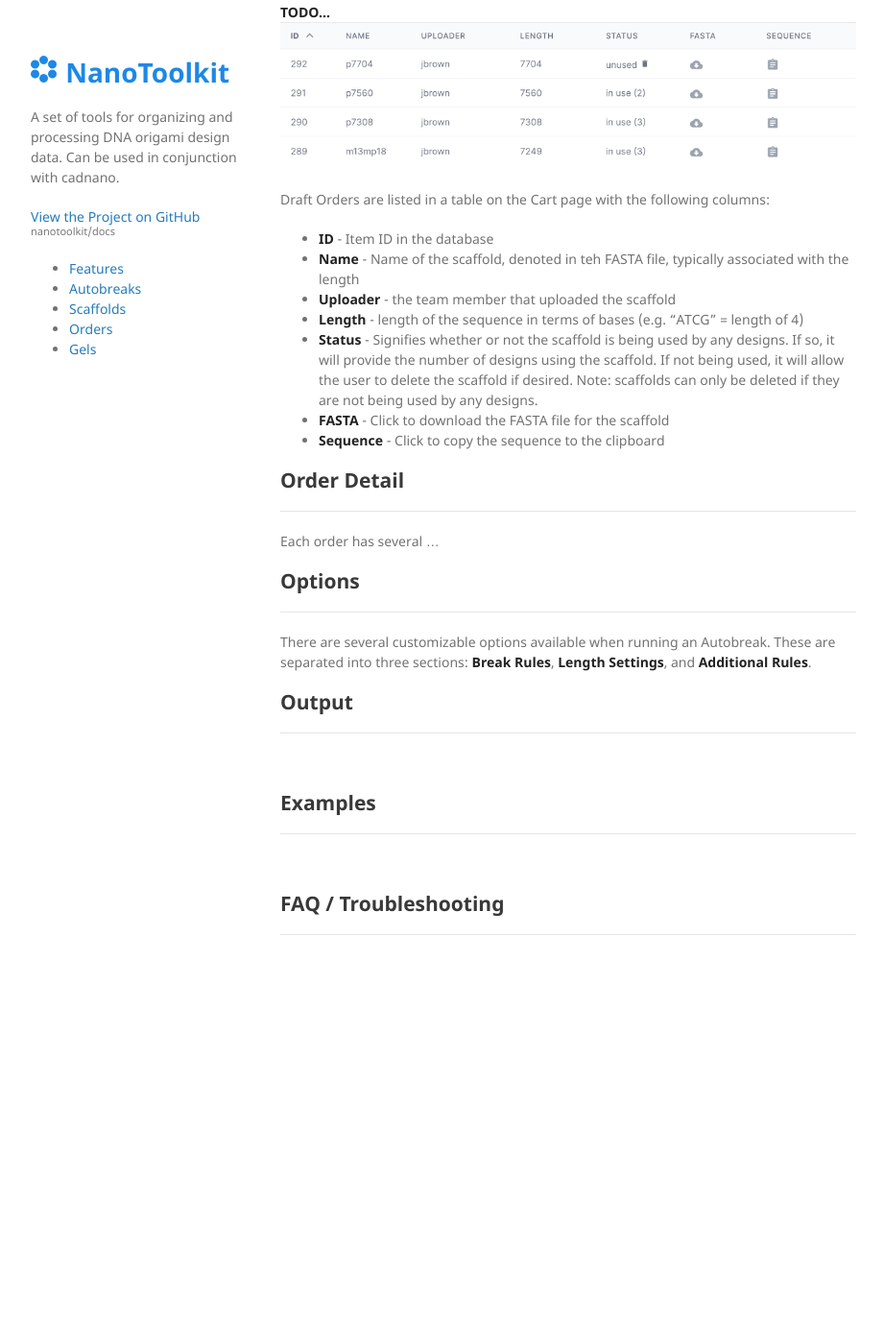
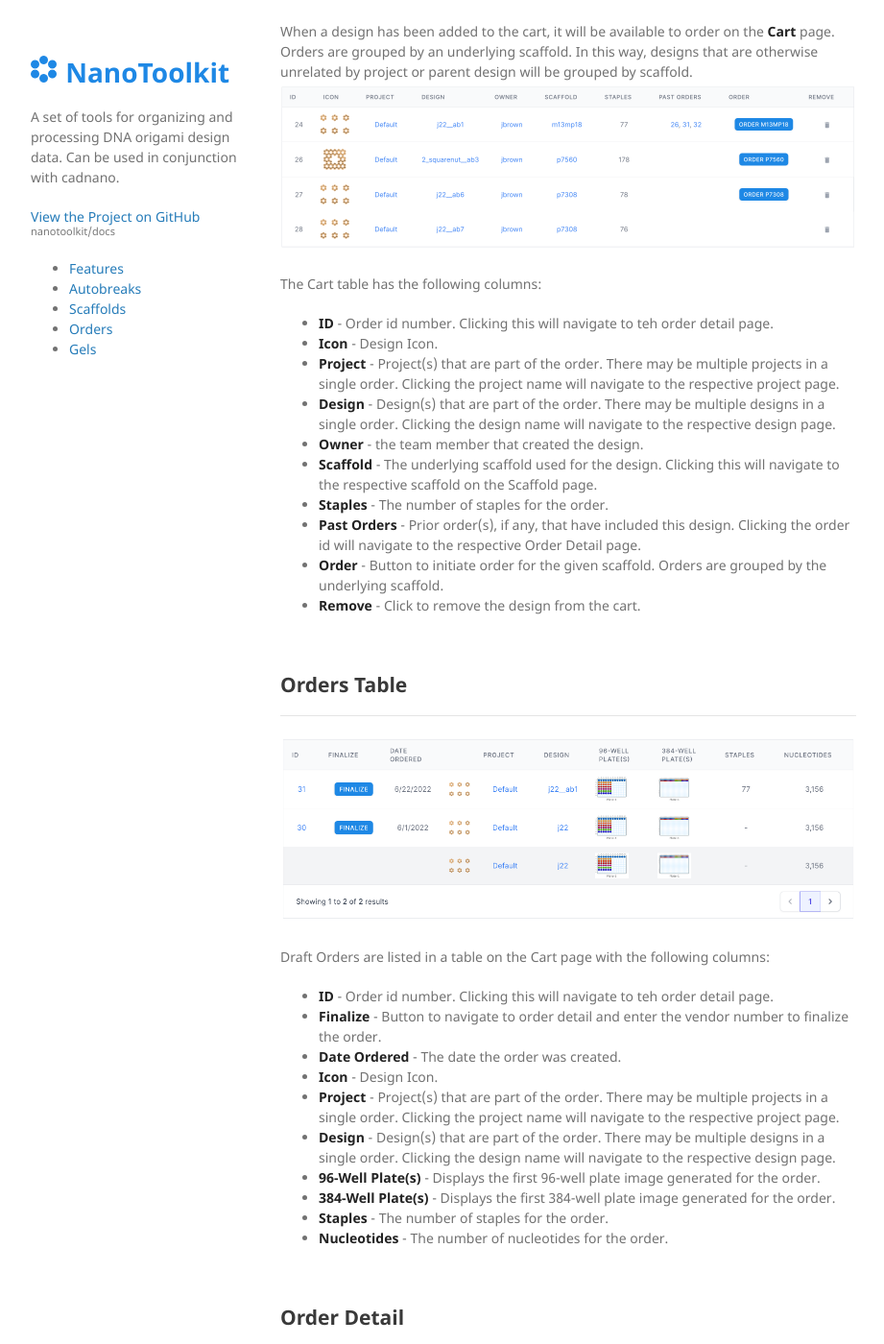
Before and after one commit to nanotoolkit/docs, a Jekyll site: the page built from pages/orders.md, in a window 1280 px wide and 1400 px high, scrolled down 2379 px. Shown: the whole window at 96% size, without its empty margins (178-1099 px from the left). Built offline with Jekyll 4.4.1, drawn with Linux system fonts in a browser that asks for light colours; our own code applies the rules of GitHub Pages for plain Markdown files; before the commit the page ends 3464 px from its top, so only the background shows below that; some of the changed text lies outside the part shown.

Commit message:
Update orders.md

```diff
--- a/pages/orders.md
+++ b/pages/orders.md
@@ -33,18 +33,20 @@ An order can be in one of two states during the ordering process:
 
 An order takes a few seconds (~10 seconds) for Nanotoolkit to generate the well layouts and other
 pertinent order information. During this time the order will show up in the **Draft Orders - Processing** Table on the **Cart** page.
+
 Once Nanotoolkit has finished processing the designs and created all the necessary information, the order
 will move from the Processing table to the **Draft Orders - Completed** table. At this point all the required information has been
 generated, and the lab technician can use this information to place an order with a vendor. While the order is waiting to be
 fulfilled, it will remain in the Draft Orders table for reference. Clicking the **order id** in the table will bring up details
-for the Draft Order. Finally, when the material has been received by the lab, the order is considered fulfilled.
+for the Draft Order.
+
+Finally, when the material has been received by the lab, the order is considered fulfilled.
 The user can enter a vendor number for the order, effectively marking it as "**Finalized**."
 This will move the order from the Draft Orders table to the **Orders** page,
 where all past fulfilled orders are tracked.
 
 <br>
-
-### Finalizing an Order
+#### Finalizing an Order
 To finalize a draft order after material has been received:
 1. Find the order on the Cart page and select the **order id**.
 ![](../assets/img/orders-table-id.png)
@@ -52,7 +54,7 @@ To finalize a draft order after material has been received:
 
 
 2. The **Order Detail** page will come up. Click the "Finalize" button in the top right corner.
-![](../assets/img/order-finalize-button.png)
+![](../assets/img/order-finalize-button-no-header.png)
 
 
 3. A dialog will pop up. Enter the Vendor Number associated with the order.
@@ -61,41 +63,65 @@ a vendor number and clicking **Enter**, a confirmation will pop up and the order
 **Orders** page.
 <img src="../assets/img/order-finalize-dialog.png" alt="drawing" width="400"/>
 <img src="../assets/img/order-finalize-confirmation.png" alt="drawing" width="400"/>
+
 <br>
 
 
 ## Putting Items in the Cart
 ---
-Items are placed in the Cart from the Projects page. After selecting a project,
+Items are placed in the Cart from the **Projects** page. After selecting a project,
 all the designs for that project will be shown on the right side of the page.
+
 Only eligible designs will have an "**Add to Cart**" icon available at the far right of the design row.
 Clicking this icon will add the design to the cart. Clicking it a second time will remove the item
 from the cart.
 
-When a design has been added to the cart, it will also show up on the **Cart** page.
+When a design has been added to the cart, it will be available to order on the **Cart** page.
+Orders are grouped by an underlying scaffold. In this way, designs that are otherwise unrelated by project or parent
+design will be grouped by scaffold.
+![](../assets/img/cart-table-2-no-header.png)
 
 
+The Cart table has the following columns:
 
+* **ID** - Order id number. Clicking this will navigate to teh order detail page.
+* **Icon** - Design Icon.
+* **Project** - Project(s) that are part of the order. There may be multiple projects in a single order.
+  Clicking the project name will navigate to the respective project page.
+* **Design** - Design(s) that are part of the order. There may be multiple designs in a single order.
+  Clicking the design name will navigate to the respective design page.
+* **Owner** - the team member that created the design.
+* **Scaffold** - The underlying scaffold used for the design. Clicking this will navigate to the respective scaffold
+on the Scaffold page.
+* **Staples** - The number of staples for the order.
+* **Past Orders** - Prior order(s), if any, that have included this design. Clicking the order id will navigate to the
+respective Order Detail page.
+* **Order** - Button to initiate order for the given scaffold. Orders are grouped by the underlying scaffold.
+* **Remove** - Click to remove the design from the cart.
+
+<br>
 ## Orders Table
 ---
 
-<span style="color: red;">**TODO...**</span>
-![](../assets/img/scaffold-table.png)
+![](../assets/img/cart-draft-orders-completed-table-no-header.png)
 
 
 Draft Orders are listed in a table on the Cart page with the following columns:
 
-* **ID** - Item ID in the database
-* **Name** - Name of the scaffold, denoted in teh FASTA file, typically associated with the length
-* **Uploader** - the team member that uploaded the scaffold
-* **Length** - length of the sequence in terms of bases (e.g. "ATCG" = length of 4)
-* **Status** - Signifies whether or not the scaffold is being used by any designs. If so, it will provide
-  the number of designs using the scaffold. If not being used, it will allow the user to delete the scaffold
-  if desired. Note: scaffolds can only be deleted if they are not being used by any designs.
-* **FASTA** - Click to download the FASTA file for the scaffold
-* **Sequence** - Click to copy the sequence to the clipboard
+* **ID** - Order id number. Clicking this will navigate to teh order detail page.
+* **Finalize** - Button to navigate to order detail and enter the vendor number to finalize the order.
+* **Date Ordered** - The date the order was created.
+* **Icon** - Design Icon.
+* **Project** - Project(s) that are part of the order. There may be multiple projects in a single order.
+Clicking the project name will navigate to the respective project page.
+* **Design** - Design(s) that are part of the order. There may be multiple designs in a single order.
+Clicking the design name will navigate to the respective design page.
+* **96-Well Plate(s)** - Displays the first 96-well plate image generated for the order.
+* **384-Well Plate(s)** - Displays the first 384-well plate image generated for the order.
+* **Staples** - The number of staples for the order.
+* **Nucleotides** - The number of nucleotides for the order.
 
-
+<br>
 
 ## Order Detail
 ---
```
